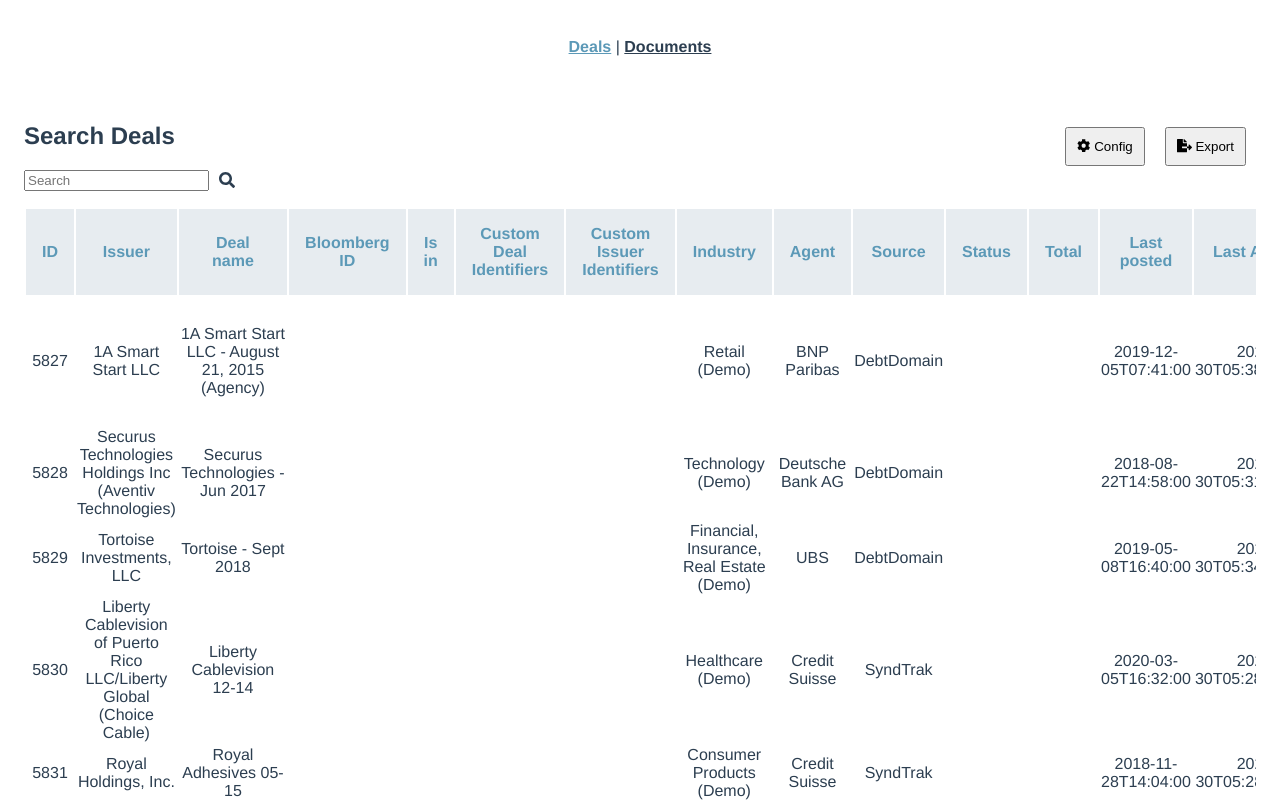
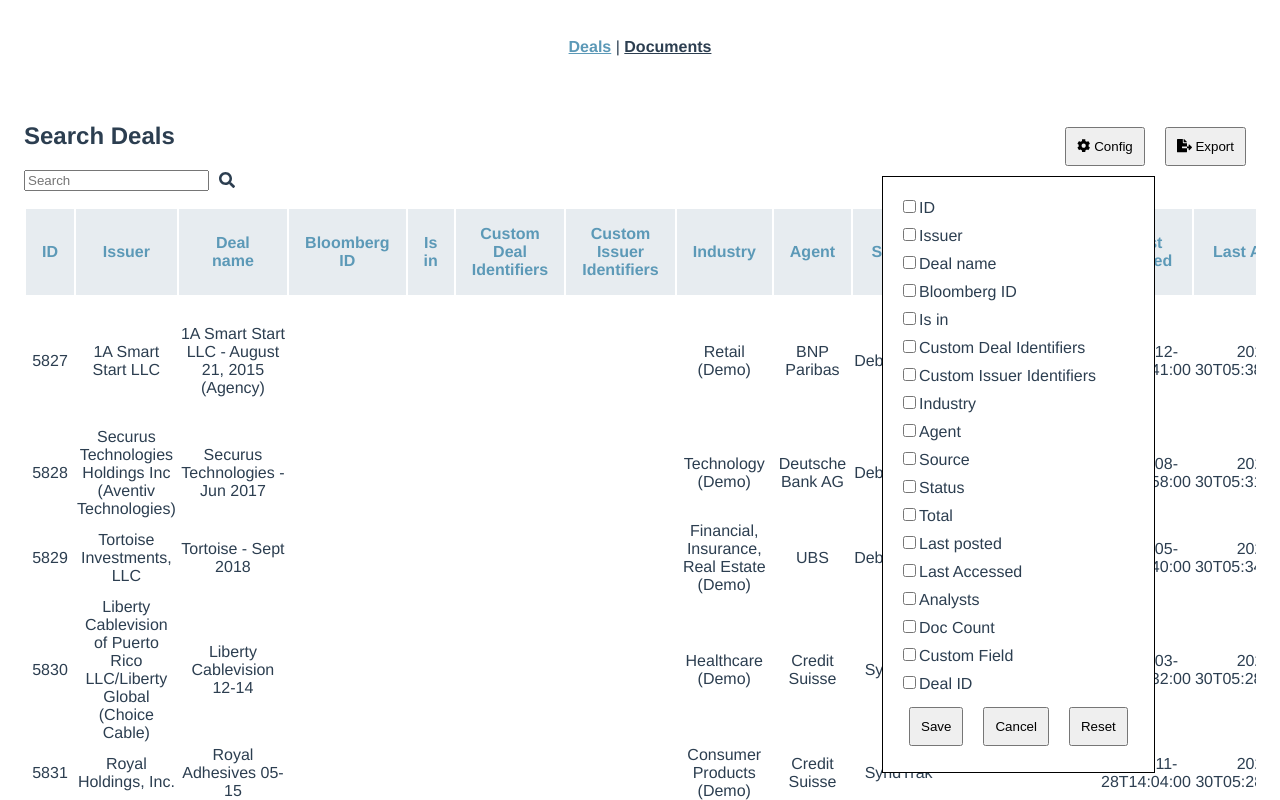
Before and after one commit to DavidArmendariz/vue-grid-app, a Vue app: page /deals in a window 1280 px wide. Both pictures are taken after a click on the button "Config". Shown: the top 800 px of the page. Built offline with nearby package versions, Linux system fonts and the light colour scheme.

Commit message:
Added column filters

```diff
--- a/src/components/ColumnsFilter.vue
+++ b/src/components/ColumnsFilter.vue
@@ -1,16 +1,83 @@
 <template>
-  <base-button>
-    <custom-icon icon="cog" />
-    Config
-  </base-button>
+  <div class="columns-filter">
+    <base-button @click="onClickConfig">
+      <custom-icon icon="cog" />
+      Config
+    </base-button>
+    <div v-if="showConfig" class="filters">
+      <div class="filters-options">
+        <div class="option" v-for="column in columnsInfo" :key="column.key">
+          <input type="checkbox" :name="column.name" :id="column.key" :value="column.key" v-model="column.checked" />
+          <label for="column.name">{{ column.name }}</label>
+        </div>
+      </div>
+      <div class="filters-buttons">
+        <base-button @click="onSave">Save</base-button>
+        <base-button @click="onClickConfig">Cancel</base-button>
+        <base-button>Reset</base-button>
+      </div>
+    </div>
+  </div>
 </template>
 
 <script>
 import BaseButton from './BaseButton.vue';
+import { COLUMNS_MAP } from '../utils';
 
 export default {
+  props: ['columnsShown'],
   components: {
     BaseButton,
   },
+  data() {
+    return {
+      showConfig: false,
+      columnsInfo: Object.keys(COLUMNS_MAP).map((columnKey) => ({
+        key: columnKey,
+        name: COLUMNS_MAP[columnKey],
+        checked: !!this.columnsShown[columnKey],
+      })),
+    };
+  },
+  methods: {
+    onClickConfig() {
+      this.showConfig = !this.showConfig;
+    },
+    onSave() {
+      const filteredColumns = this.columnsInfo.filter((column) => column.checked).map((column) => column.key);
+      console.log(filteredColumns);
+    },
+  },
 };
 </script>
+
+<style lang="scss" scoped>
+.columns-filter {
+  position: relative;
+  display: inline-block;
+}
+
+.filters {
+  background-color: white;
+  border: 1px solid black;
+  position: absolute;
+  padding: 1rem;
+  z-index: 1;
+  float: right;
+  right: 0;
+}
+
+.filters-options {
+  display: flex;
+  flex-direction: column;
+  align-items: flex-start;
+}
+
+.filters-buttons {
+  display: flex;
+}
+
+.option {
+  padding: 4px 0;
+}
+</style>
--- a/src/utils/index.js
+++ b/src/utils/index.js
@@ -3,7 +3,7 @@ import { MAX_PAGINATION } from './constants';
 
 export default class Utils {
   static getColumnKeys(data) {
-    return Object.keys(data[0]);
+    return Object.keys(data[0] || {});
   }
 
   static getEncodedCSVContent(data) {
--- a/src/views/Deals.vue
+++ b/src/views/Deals.vue
@@ -3,7 +3,7 @@
     <div class="header">
       <search-deals />
       <div class="buttons">
-        <columns-filter />
+        <columns-filter :columnsShown="columnsShown" />
         <export-button />
       </div>
     </div>
@@ -21,6 +21,7 @@ import ExportButton from '../components/ExportButton.vue';
 import ColumnsFilter from '../components/ColumnsFilter.vue';
 import Grid from '../components/Grid.vue';
 import Pagination from '../components/Pagination.vue';
+import Utils from '../utils';
 
 export default {
   components: {
@@ -45,6 +46,14 @@ export default {
     this.filteredData = data;
     this.paginationCount = 100;
   },
+  computed: {
+    columnsShown() {
+      return Utils.getColumnKeys(this.filteredData).reduce((result, columnKey) => {
+        result[columnKey] = true;
+        return result;
+      }, {});
+    },
+  },
 };
 </script>
 
@@ -60,6 +69,7 @@ export default {
 }
 
 .buttons {
+  display: flex;
   margin-left: auto;
 }
 </style>
```
